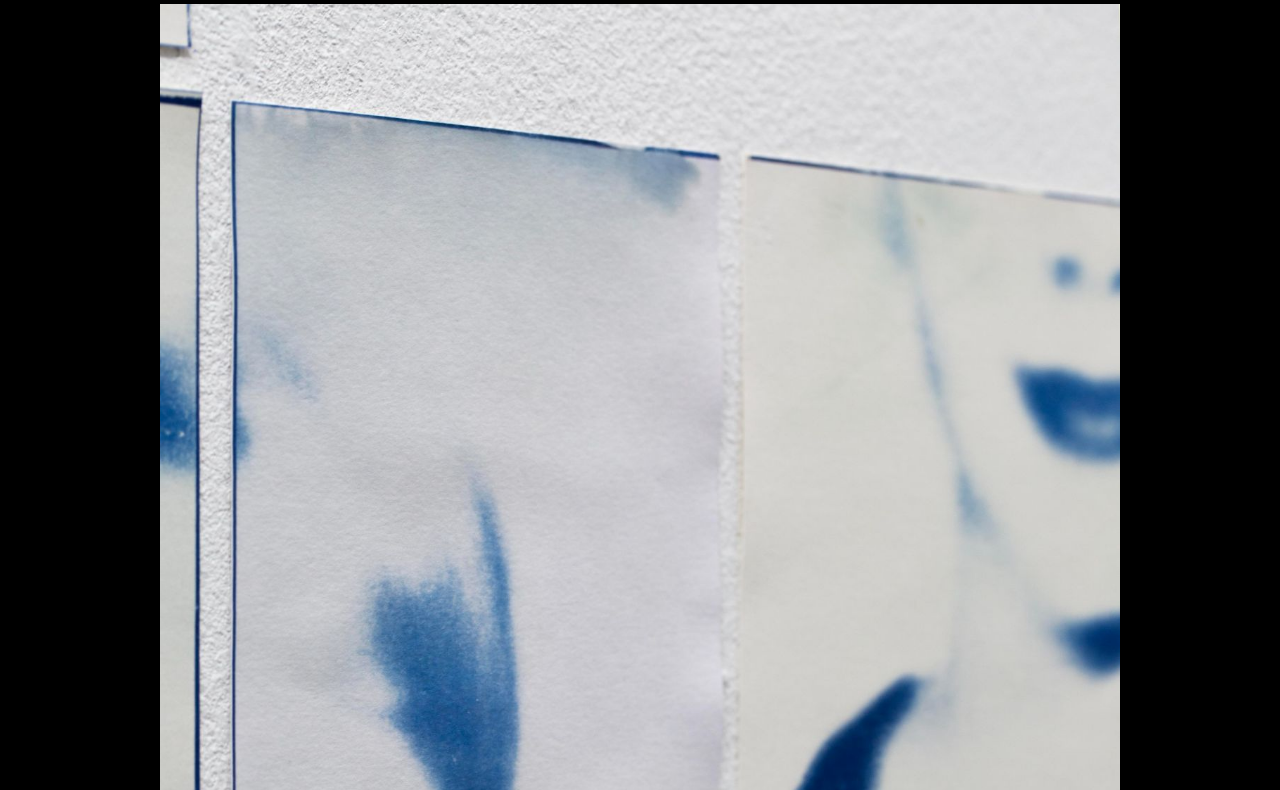
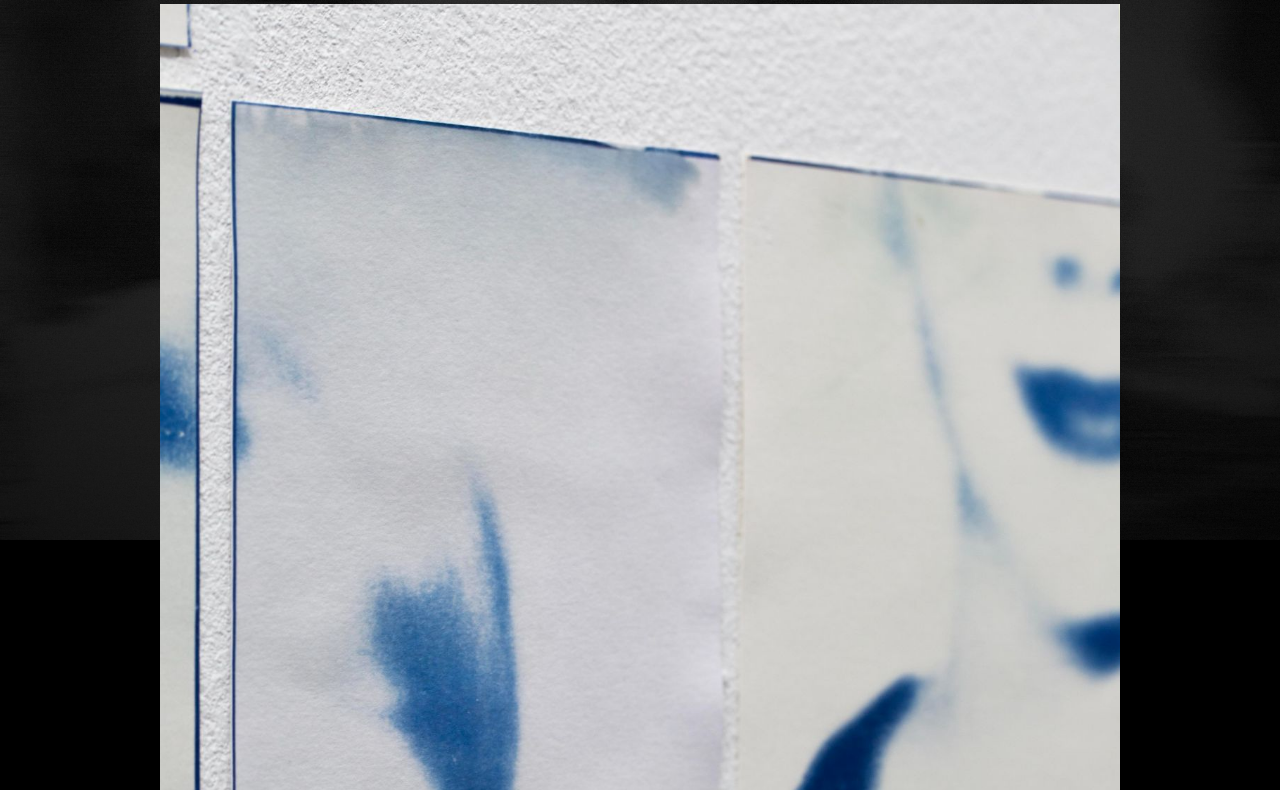
Before and after one commit to ChristopheVanille/erphaneh-sadeghzadeh, a plain HTML site: page index.html in a window 1280 px wide. Shown: the part 260-1050 px from the top of the page. Drawn offline with Linux system fonts and the light colour scheme; a web font is replaced by a local one.

Commit message:
Fond d'ambiance (photo A Love Note) sur l'accueil et Films
Voile plein écran N&B assombri + vignettage, derrière les titres et
l'image de survol. Pages projet et About inchangées.

Co-Authored-By: Claude Opus 4.8 <noreply@anthropic.com>

```diff
--- a/assets/css/style.css
+++ b/assets/css/style.css
@@ -69,6 +69,26 @@ img { display: block; max-width: 100%; height: auto; }
 
 /* Bouton menu mobile */
 .nav__toggle { display: none; background: none; border: 0; color: inherit; font: inherit; cursor: pointer; text-transform: uppercase; letter-spacing: 0.05em; }
+
+/* -------------------------------------------------------------
+   FOND D'AMBIANCE — photo « A Love Note » (pages galerie)
+   Voile plein écran N&B très sombre + vignettage ; reste derrière
+   les titres (z-index 2) et l'image de survol (z-index 1).
+   ------------------------------------------------------------- */
+.site-bg {
+  position: fixed;
+  inset: 0;
+  z-index: 0;
+  pointer-events: none;
+  background: url("../../images/a-love-note/cover.jpg") center / cover no-repeat;
+  filter: grayscale(100%) brightness(0.34) contrast(1.05);
+}
+.site-bg::after {
+  content: "";
+  position: absolute;
+  inset: 0;
+  background: radial-gradient(ellipse at center, rgba(0,0,0,0.25), rgba(0,0,0,0.7));
+}
 
 /* -------------------------------------------------------------
    GALERIE D'ACCUEIL (Work / Films) — colonne unique centrée
--- a/index.html
+++ b/index.html
@@ -11,6 +11,7 @@
   <link rel="stylesheet" href="assets/css/style.css">
 </head>
 <body class="dark">
+  <div class="site-bg" aria-hidden="true"></div>
   <nav class="nav">
     <a class="nav__name" href="index.html">Erphaneh Sadeghzadeh</a>
     <button class="nav__toggle" aria-label="Menu">Menu</button>
```
Also changed, not shown: films.html (+1 -0 lines).
